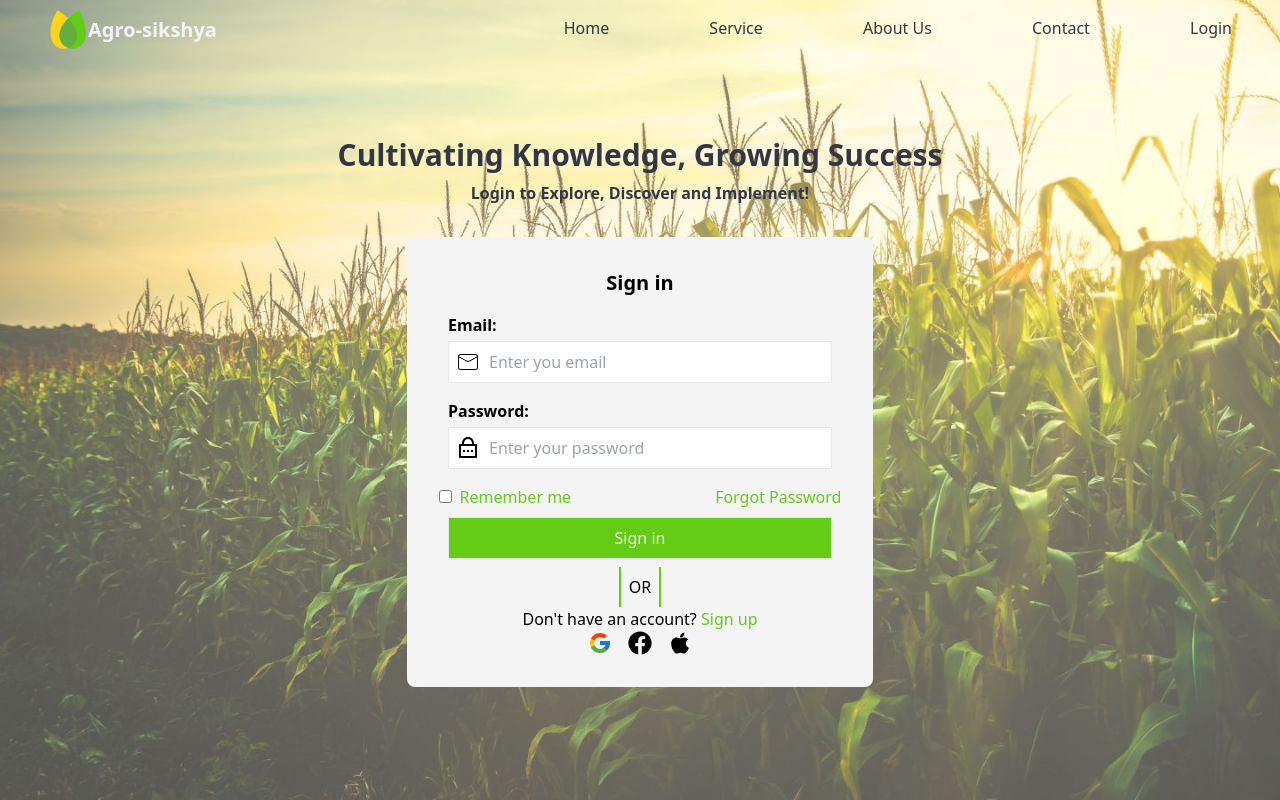
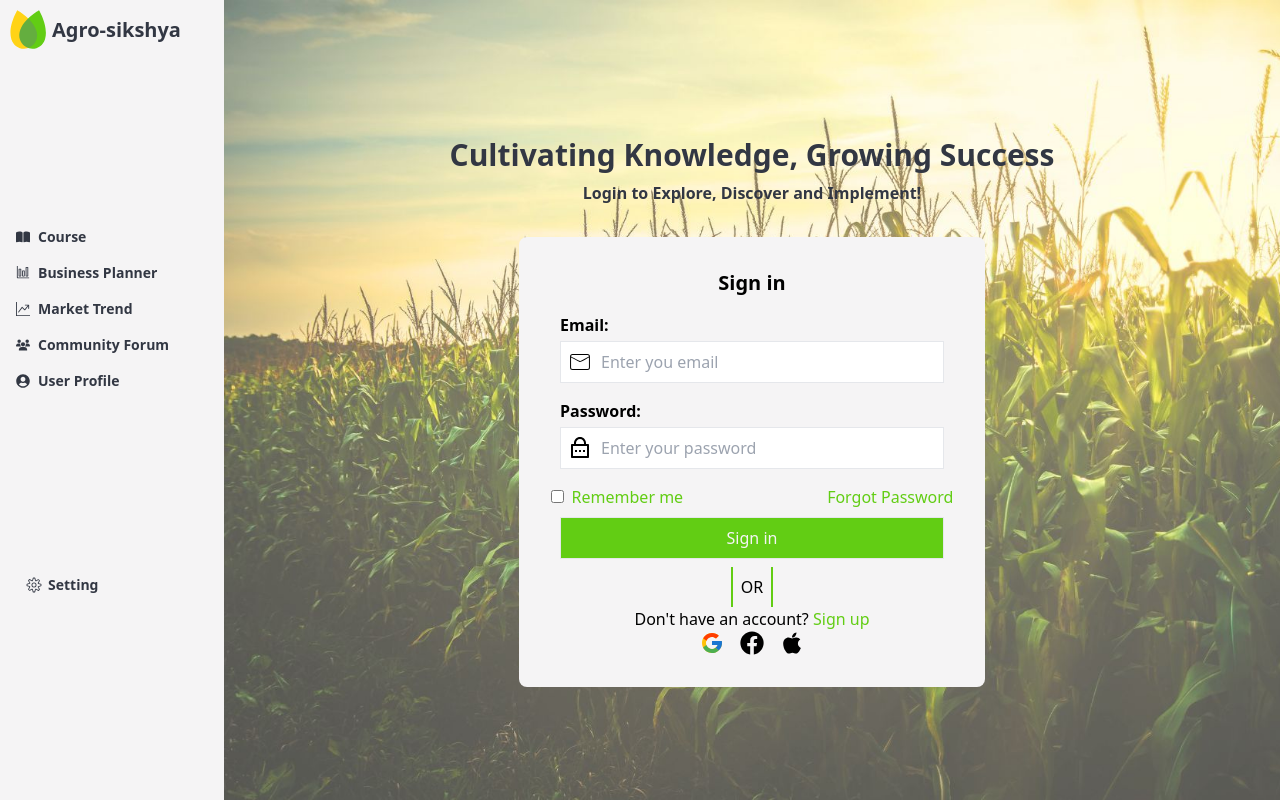
Before and after one commit to Sobindra2005/Agro-sikshya, a React (Vite) app: page /login in a window 1280 px wide. Built offline with nearby package versions, Linux system fonts and the light colour scheme.

Commit message:
changing sidebar

```diff
--- a/src/App.jsx
+++ b/src/App.jsx
@@ -1,11 +1,12 @@
-import Home from "./components/home";
+import Home from "./components/community/home";
 import Login from "./components/auth/login";
 import Header from "./components/menu/header";
 import Footer from "./components/menu/footer";
 import Signup from "./components/auth/signup";
+import Setting from "./components/setting";
 import { Routes, Route } from "react-router-dom";
 import { useEffect } from "react";
-
+import Sidebar from "./components/menu/sidebar";
 function App() {
   useEffect(() => {
 
@@ -16,12 +17,13 @@ function App() {
 
   return (
     <>
-      <div className="bg-white ">
-        <Header />
+      <div className="bg-white pl-56">
+        <Sidebar />
         <Routes>
           <Route path="/" element={<Home />} />
           <Route path="/login" element={<Login />} />
           <Route path="/signup" element={<Signup />} />
+          <Route path="/setting" element={<Setting />} />
         </Routes>
       </div>
     </>
--- a/src/components/auth/login.jsx
+++ b/src/components/auth/login.jsx
@@ -22,7 +22,7 @@ export default function Login() {
 
   return (
     <>
-      <div>
+
         <div
           className="min-h-screen bg-cover bg-center flex flex-col justify-center  "
           style={{ backgroundImage: `url(${Thumbnail})` }}
@@ -123,7 +123,7 @@ export default function Login() {
             </div>
           </div>
         </div>
-      </div>
+
     </>
   );
 }
--- a/src/components/home.jsx
+++ b/src/components/community/home.jsx
@@ -1,10 +1,10 @@
 import React from 'react'
-import A from '../assets/thumbnail/1.jpg'
+import A from '../../assets/thumbnail/1.jpg'
 export default function Home() {
   return (
     <>
     <div className=''>
-      <img src={A} alt="" />
+      <h6 className='font-bold'>Community Forum</h6>
     </div>
     </>
   )
--- a/src/components/menu/header.jsx
+++ b/src/components/menu/header.jsx
@@ -4,7 +4,7 @@ export default function Header() {
   return (
     <>
     <div className='flex items-center justify-between p-2 fixed top-0 left-10'>
-        <div className='flex justify-start items-center '>
+    <div className='flex justify-start items-center '>
         <svg width="40" height="43" viewBox="0 0 40 43" fill="none" xmlns="http://www.w3.org/2000/svg">
 <path d="M28.6144 23.8404C25.4724 11.1837 9.33565 2.29999 9.33565 2.29999C9.33565 2.29999 -0.262843 18.1947 3.24238 30.7408C3.24238 30.7592 3.24238 30.7869 3.25146 30.8053C3.26054 30.8514 3.27871 30.8884 3.29686 30.9345C3.34227 31.0913 3.37859 31.2389 3.424 31.3957H3.44216C5.55801 38.1484 12.5321 42.0968 19.3428 40.2425C26.1534 38.3883 30.258 31.4234 28.7597 24.5046H28.7778C28.7415 24.3478 28.7052 24.191 28.6598 24.0341C28.6507 23.988 28.6416 23.9419 28.6326 23.905C28.6326 23.8865 28.6144 23.8681 28.6144 23.8404Z" fill="#FFD317"/>
 <path d="M37.1363 30.7408C40.6415 18.1947 31.043 2.29999 31.043 2.29999C31.043 2.29999 14.9063 11.1837 11.7643 23.8404C11.7643 23.8589 11.7461 23.8773 11.7461 23.905C11.737 23.9511 11.7279 23.9972 11.7189 24.0341C11.6825 24.191 11.6371 24.3386 11.6008 24.4954H11.619C10.1206 31.4234 14.2252 38.3883 21.0359 40.2425C27.8465 42.0968 34.8297 38.1484 36.9365 31.3957H36.9547C37 31.2481 37.0364 31.0913 37.0818 30.9437C37.0908 30.8976 37.109 30.8607 37.1272 30.8145C37.1272 30.7961 37.1272 30.7685 37.1363 30.75V30.7408Z" fill="#62CD14"/>
--- a/src/components/menu/sidebar.jsx
+++ b/src/components/menu/sidebar.jsx
@@ -1,16 +1,37 @@
 import React from 'react'
+import { FaBookOpen,FaUsers } from "react-icons/fa6";
+import { Link } from 'react-router-dom';
+import { VscGraph } from "react-icons/vsc";
+import { BsGraphUpArrow } from "react-icons/bs";
+import { FaUserCircle } from "react-icons/fa";
+import { CiSettings } from "react-icons/ci";
+
 
 export default function Sidebar() {
   return (
     <>
-    <div>
-        <ul>
-            <li>Course</li>
-            <li>Business Planner</li>
-            <li>Market Trend</li>
-            <li>Community Forum</li>
-            <li>User Profile</li>
+    <div className='relative'>
+
+    <div className='p-2 w-52 space-y-44 fixed bg-white left-0 top-0 bottom-0'>
+    <div className='flex justify-start items-center '>
+       <svg width="40" height="43" viewBox="0 0 40 43" fill="none" xmlns="http://www.w3.org/2000/svg">
+        <path d="M28.6144 23.8404C25.4724 11.1837 9.33565 2.29999 9.33565 2.29999C9.33565 2.29999 -0.262843 18.1947 3.24238 30.7408C3.24238 30.7592 3.24238 30.7869 3.25146 30.8053C3.26054 30.8514 3.27871 30.8884 3.29686 30.9345C3.34227 31.0913 3.37859 31.2389 3.424 31.3957H3.44216C5.55801 38.1484 12.5321 42.0968 19.3428 40.2425C26.1534 38.3883 30.258 31.4234 28.7597 24.5046H28.7778C28.7415 24.3478 28.7052 24.191 28.6598 24.0341C28.6507 23.988 28.6416 23.9419 28.6326 23.905C28.6326 23.8865 28.6144 23.8681 28.6144 23.8404Z" fill="#FFD317"/>
+        <path d="M37.1363 30.7408C40.6415 18.1947 31.043 2.29999 31.043 2.29999C31.043 2.29999 14.9063 11.1837 11.7643 23.8404C11.7643 23.8589 11.7461 23.8773 11.7461 23.905C11.737 23.9511 11.7279 23.9972 11.7189 24.0341C11.6825 24.191 11.6371 24.3386 11.6008 24.4954H11.619C10.1206 31.4234 14.2252 38.3883 21.0359 40.2425C27.8465 42.0968 34.8297 38.1484 36.9365 31.3957H36.9547C37 31.2481 37.0364 31.0913 37.0818 30.9437C37.0908 30.8976 37.109 30.8607 37.1272 30.8145C37.1272 30.7961 37.1272 30.7685 37.1363 30.75V30.7408Z" fill="#62CD14"/>
+        <path fill-rule="evenodd" clip-rule="evenodd" d="M20.187 10.4423C23.859 14.0198 27.364 18.5972 28.6595 23.816C28.6595 23.8312 28.665 23.8437 28.67 23.8549C28.674 23.864 28.6777 23.8723 28.6777 23.8806C28.6868 23.9175 28.6958 23.9636 28.7049 24.0097C28.7503 24.1666 28.7866 24.3234 28.823 24.4802L28.8048 24.4802C30.2436 31.124 26.516 37.8104 20.187 39.9732C13.8579 37.8103 10.1303 31.1236 11.5691 24.471H11.5509C11.5691 24.3926 11.5895 24.3165 11.61 24.2404C11.6304 24.1643 11.6508 24.0882 11.669 24.0097C11.6781 23.9728 11.6872 23.9267 11.6962 23.8806C11.6962 23.8654 11.7018 23.8529 11.7067 23.8417C11.7107 23.8326 11.7144 23.8243 11.7144 23.816C13.01 18.5972 16.5149 14.0198 20.187 10.4423Z" fill="#6D31ED" fill-opacity="0.2"/>
+       </svg>
+       <p className='font-bold text-xl text-primary ml-1'>Agro-sikshya</p>
+        </div>
+        <ul className='space-y-4 font-bold'>
+             <li ><Link to='/'className='flex ml-2 text-sm text-primary hover:text-accent items-center '><FaBookOpen className='mr-2'/>Course</Link></li>
+             <li ><Link to='/'className='flex ml-2 text-sm text-primary hover:text-accent items-center '><VscGraph className='mr-2'/>Business Planner</Link></li>
+             <li ><Link to='/'className='flex ml-2 text-sm text-primary hover:text-accent items-center '><BsGraphUpArrow className='mr-2'/>Market Trend</Link></li>
+             <li ><Link to='/'className='flex ml-2 text-sm text-primary hover:text-accent items-center '><FaUsers className='mr-2'/>Community Forum</Link></li>
+             <li ><Link to='/  'className='flex ml-2 text-sm text-primary hover:text-accent items-center '><FaUserCircle className='mr-2'/>User Profile</Link></li>
         </ul>
+      <div>
+        <p><Link to='/setting' className='flex p-2 m-2 items-center font-bold text-sm text-primary hover:text-accent'><CiSettings className='text-xl mr-1'/>Setting</Link></p>
+      </div>
+    </div>
     </div>
     </>
   )
--- /dev/null
+++ b/src/components/setting.jsx
@@ -0,0 +1,20 @@
+import React from 'react'
+import Login from './auth/login'
+import { Link } from 'react-router-dom'
+import Signup from './auth/signup';
+export default function Setting() {
+  return (
+    <>
+    <div className='flex justify-center items-center flex-col space-y-10'>
+       <h3 className='font-bold text-2xl '>Setting</h3>
+       <div className='m-2 flex flex-row items-center space-x-5 font-bold' >
+        <h5 className='border  rounded-md p-2 bg-accent'>User Auth</h5>
+        <div className='space-y-4'>
+        <p><Link to='/login' className='text-primary hover:text-accent '>Login</Link></p>
+        <p><Link to='/signup' className='text-primary hover:text-accent '>Signup</Link></p>
+        </div>
+       </div>
+    </div>
+    </>
+  )
+}
```
